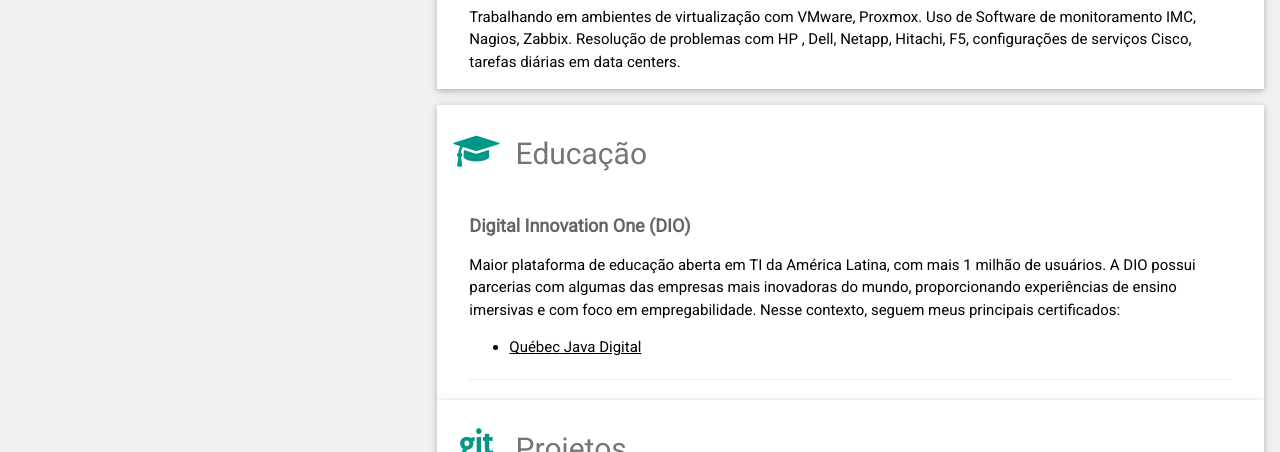
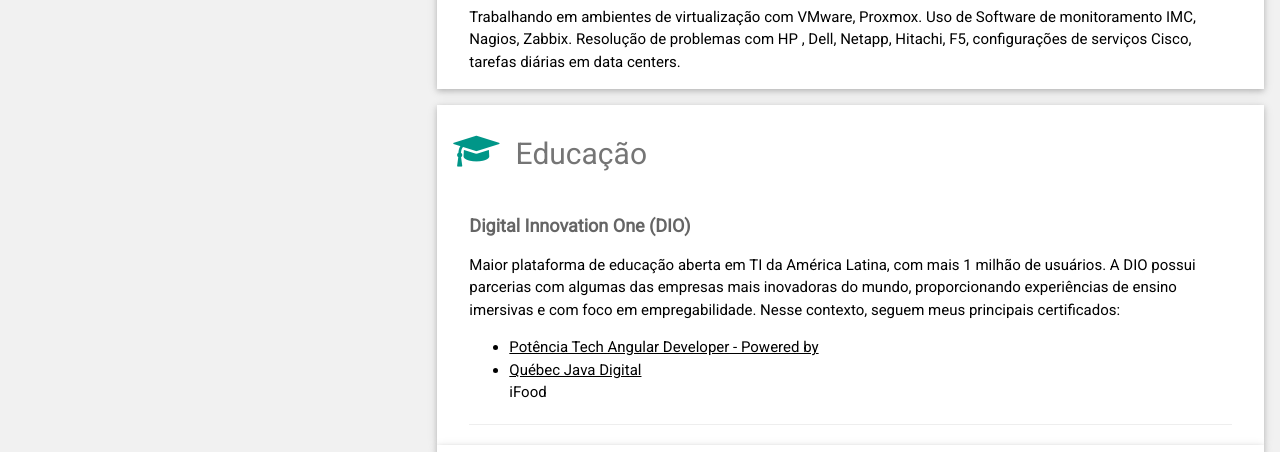
Before and after one commit to arozendojr/cv, a website: page index.html in a window 1280 px wide. Shown: the part 1393-1845 px from the top of the page. Drawn offline with nearby package versions, Linux system fonts and the light colour scheme.

Commit message:
feat: 🎸 add certificate ifood angular and modifi index

```diff
--- a/index.html
+++ b/index.html
@@ -161,7 +161,9 @@
                 de ensino imersivas e com foco em empregabilidade. Nesse contexto, seguem meus principais certificados:
               </p>
               <ul>
-                <li><a href="assets/images/certificates/quebec.pdf"  target="_blank">Québec Java Digital </a></li>
+                <li><a href="assets/images/certificates/ifood_angular.pdf"  target="_blank">Potência Tech Angular Developer - Powered by
+                <li><a href="assets/images/certificates/quebec_java.pdf"  target="_blank">Québec Java Digital </a></li>
+                  iFood</a></li>
               </ul>
               <hr>
             </div>
```
Also changed, not shown: 3 other files.
